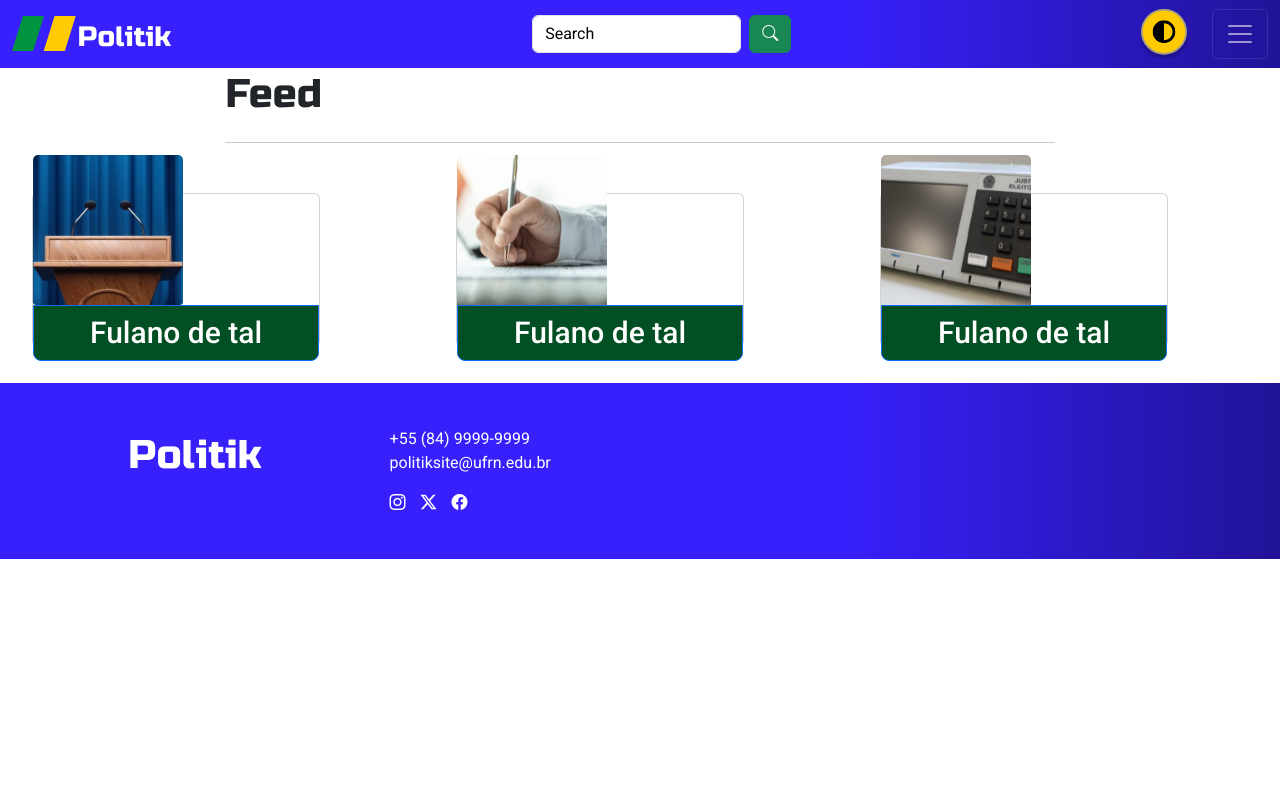
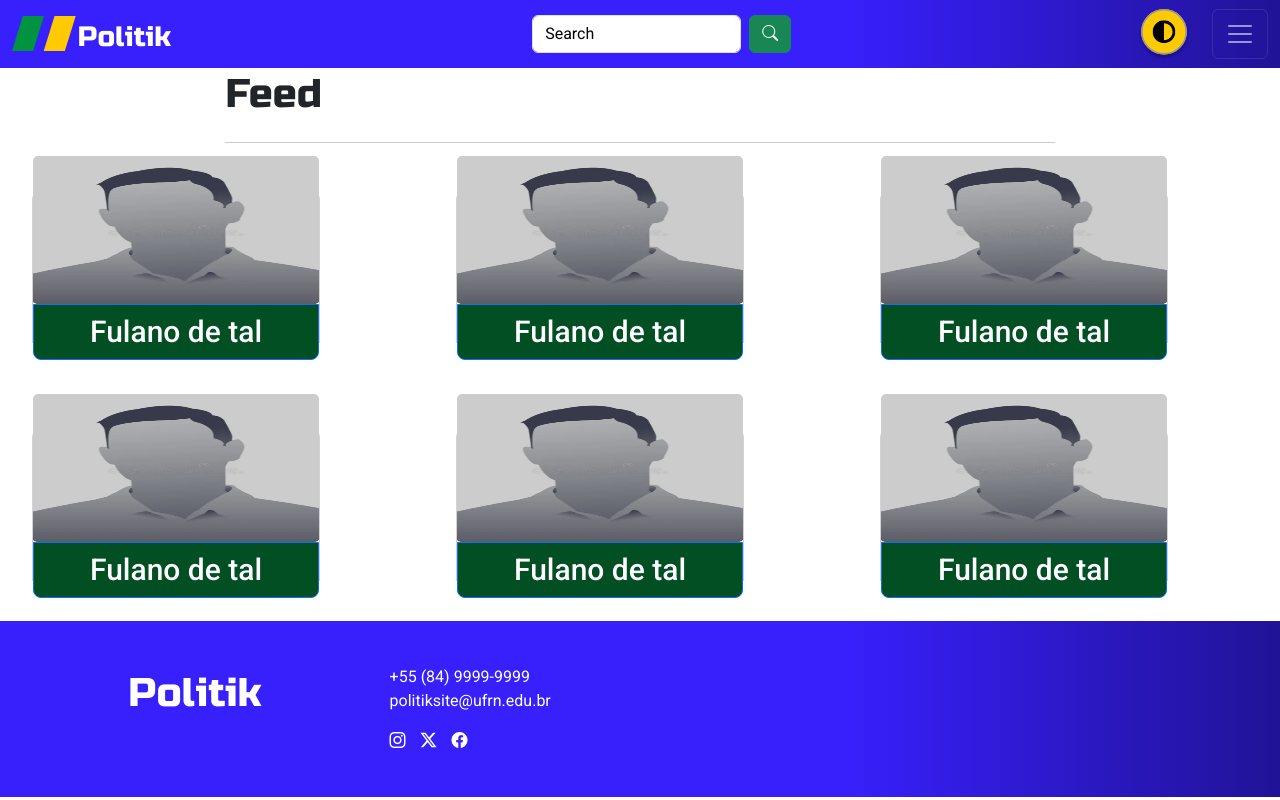
Before and after one commit to FilipeFCampos/Politik, an Angular app: page /feed in a window 1280 px wide. Built offline with nearby package versions, Linux system fonts and the light colour scheme.

Commit message:
esqueleto do feed

```diff
--- a/angular.json
+++ b/angular.json
@@ -101,5 +101,8 @@
 				}
 			}
 		}
-	}
+  },
+  "cli": {
+    "analytics": false
+  }
 }
--- a/src/app/feed/feed.component.html
+++ b/src/app/feed/feed.component.html
@@ -17,20 +17,48 @@
 <div class="row" id="cards">
     <div class="col">
         <div class="card" style="width: 18rem;">
-            <img src="images/estandarte.png" class="card-img-top" alt="..." id="images-card">
+            <img src="images/canditado-generico.png" class="card-img-top" alt="..." id="images-card">
             <a href="#" class="btn btn-primary" id="botao-card">Fulano de tal</a>
         </div>
         </div>
         <div class="col">
             <div class="card" style="width: 18rem;">
-            <img src="images/registro.png" class="card-img-top" alt="..." id="images-card">
+            <img src="images/canditado-generico.png" class="card-img-top" alt="..." id="images-card">
             <a href="#" class="btn btn-primary" id="botao-card">Fulano de tal</a>
         </div>
         </div>
         <div class="col">
             <div class="card" style="width: 18rem;">
-            <img src="images/urna.png" class="card-img-top" alt="..." id="images-card">
+            <img src="images/canditado-generico.png" class="card-img-top" alt="..." id="images-card">
             <a href="#" class="btn btn-primary" id="botao-card">Fulano de tal</a>
         </div>
     </div>
+    <div class="row">
+        <div class="col-2"></div>
+        <div class="col-8">
+            <br>
+            <br>
+        </div>
+        <div class="col-2"></div>
+   </div>
+ </div>
+ <div class="row" id="cards">
+     <div class="col">
+         <div class="card" style="width: 18rem;">
+             <img src="images/canditado-generico.png" class="card-img-top" alt="..." id="images-card">
+             <a href="#" class="btn btn-primary" id="botao-card">Fulano de tal</a>
+         </div>
+         </div>
+         <div class="col">
+             <div class="card" style="width: 18rem;">
+             <img src="images/canditado-generico.png" class="card-img-top" alt="..." id="images-card">
+             <a href="#" class="btn btn-primary" id="botao-card">Fulano de tal</a>
+         </div>
+         </div>
+         <div class="col">
+             <div class="card" style="width: 18rem;">
+             <img src="images/canditado-generico.png" class="card-img-top" alt="..." id="images-card">
+             <a href="#" class="btn btn-primary" id="botao-card">Fulano de tal</a>
+         </div>
+     </div>
 </div>
--- a/src/app/feed/feed.component.css
+++ b/src/app/feed/feed.component.scss
@@ -30,8 +30,8 @@
 }
 
 #images-card{
-    height: 150px;
-    width: 150px;
+    height: 100%;
+    width: 100%;
     flex-shrink: 0;
 }
 
--- a/src/app/feed/feed.component.ts
+++ b/src/app/feed/feed.component.ts
@@ -5,7 +5,7 @@ import { Component } from '@angular/core';
   standalone: true,
   imports: [],
   templateUrl: './feed.component.html',
-  styleUrl: './feed.component.css'
+  styleUrl: './feed.component.scss'
 })
 export class FeedComponent {
 
```
Also changed, not shown: src/app/candidato/candidato.component.css (deleted), src/app/candidato/candidato.component.scss (added).
